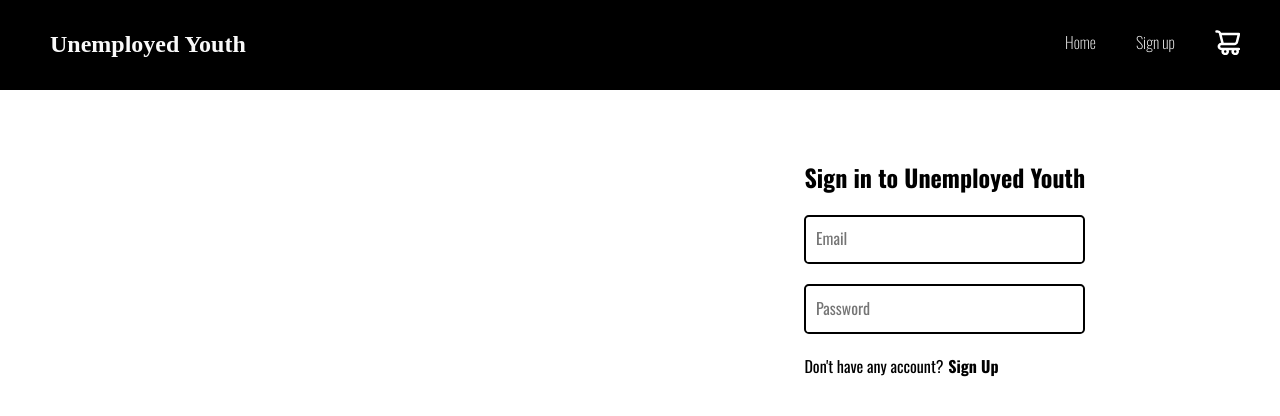
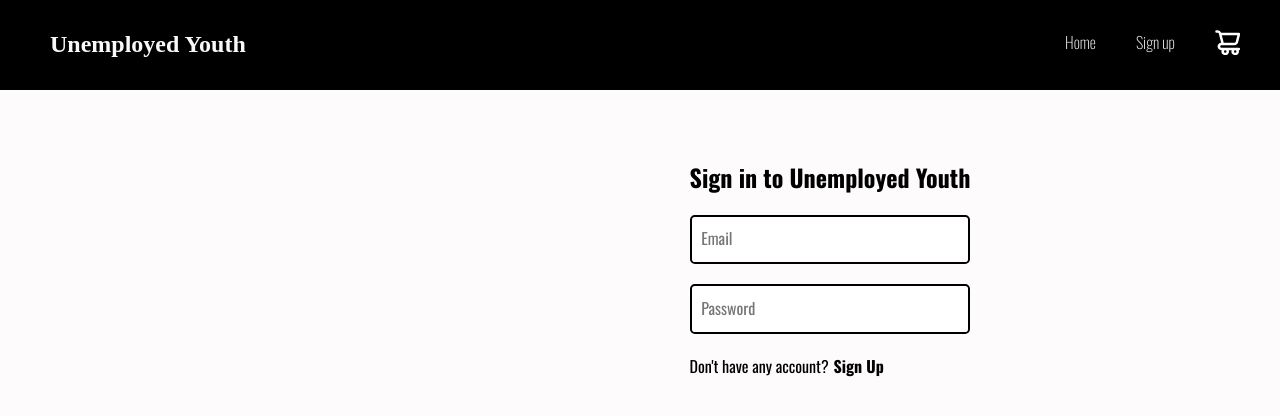
Before and after one commit to cihandundar/add-to-cart, a React (Create React App) app: page /login in a window 1280 px wide. Shown: the top 416 px of the page. Built offline with nearby package versions, Linux system fonts and the light colour scheme.

Commit message:
login pages background fix

```diff
--- a/src/styles/pages/_login.scss
+++ b/src/styles/pages/_login.scss
@@ -1,11 +1,13 @@
 .login {
   padding-block: 4.3rem;
+  height: 100vh;
+  background-color: #fdfbfc;
   &__container {
     max-width: 75rem;
     margin: 0 auto;
     display: flex;
     align-items: center;
-    justify-content: space-around;
+    justify-content: center;
   }
   &__video {
     display: flex;
@@ -15,6 +17,7 @@
 }
 
 .form {
+  padding-left: 5rem;
   &__title {
     h3 {
       font-size: 1.5rem;
```
